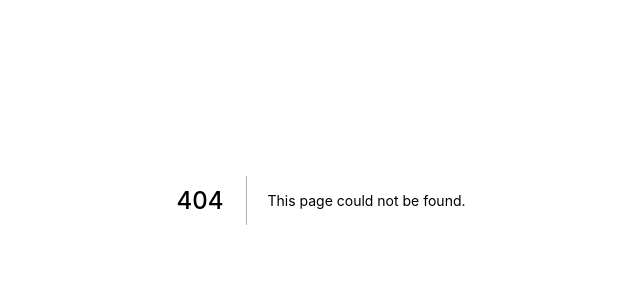
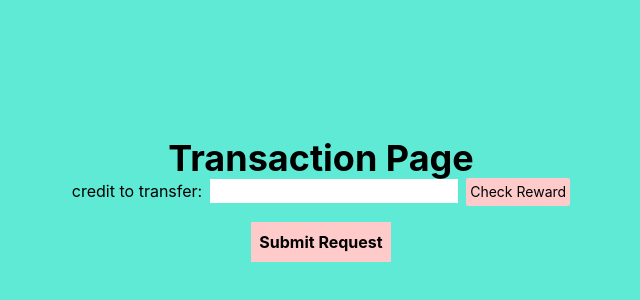
Before and after one commit to Stygian84/LoyaltyApp, a Next.js app in the folder app-ui/: page /1 in a window 1280 px wide. Before the commit this address had no page. Shown: the part 200-500 px from the top of the page, without its empty margins (319-959 px from the left). Built offline with nearby package versions, Linux system fonts and the light colour scheme; no server answers.

Commit message:
transaction page

```diff
--- a/app-ui/package.json
+++ b/app-ui/package.json
@@ -9,12 +9,16 @@
     "lint": "next lint"
   },
   "dependencies": {
+    "axios": "^0.27.2",
     "next": "12.2.0",
     "react": "18.2.0",
     "react-dom": "18.2.0"
   },
   "devDependencies": {
+    "autoprefixer": "^10.4.7",
     "eslint": "8.18.0",
-    "eslint-config-next": "12.2.0"
+    "eslint-config-next": "12.2.0",
+    "postcss": "^8.4.14",
+    "tailwindcss": "^3.1.6"
   }
 }
--- /dev/null
+++ b/app-ui/pages/[pid].js
@@ -0,0 +1,124 @@
+import axios from "axios";
+import { useRouter } from "next/router";
+import { useEffect, useState } from "react";
+// export async function getStaticProps(context) {
+//   const programid = context.params.pid;
+//   try {
+//     const response = await axios.get(`/loyalty${programid}`);
+//   } catch (error) {
+//     console.log("Error", error);
+//   }
+//
+//   return {
+//     props: {},
+//   };
+// }
+axios.defaults.baseURL = "http://localhost:8080";
+
+const ProgramSection = ({ program }) => {
+  return (
+    <div className="flex flex-col text-center">
+      <h2 className="font-bold text-2xl capitalize">{program.name}</h2>
+      <h3 className="text-xl">{program.description}</h3>
+      <p>{program.partner_code}</p>
+    </div>
+  );
+};
+
+const RenderCreditRequest = ({ referenceDoc }) => {
+  return (
+    <div className="text-center">
+      <h1>Refernce Number: {referenceDoc.reference_number}</h1>
+      <h3>Transaction Time: {referenceDoc.transaction_time.Time}</h3>
+      <p>Credit Used: {referenceDoc.credit_used}</p>
+      <p>Reward Expected: {referenceDoc.reward_should_receive}</p>
+      <p>Transaction Status: {referenceDoc.transaction_status}</p>
+    </div>
+  );
+};
+
+const Transaction = ({ props }) => {
+  const [program, setProgram] = useState({});
+  const [creditToUse, setCreditToUse] = useState(0);
+  const [rewardExpected, setRewardExpected] = useState(0);
+  const [referenceDoc, setReferenceDoc] = useState(null);
+  const user = 1;
+  const router = useRouter();
+  const getProgram = async () => {
+    const { pid } = router.query;
+    try {
+      const response = await axios.get(`/loyalty/${pid}`);
+      setProgram(response.data);
+    } catch (error) {
+      console.log("Error", error);
+    }
+  };
+  useEffect(() => {
+    getProgram();
+  }, [router]);
+
+  const initateTransaction = async () => {
+    try {
+      const data = {
+        userId: user,
+        creditToTransfer: parseFloat(creditToUse),
+        membershipId: "1005610",
+        programId: program.id,
+      };
+      const response = await axios.post("/initTransaction", (data = data));
+      setReferenceDoc(response.data);
+    } catch (error) {
+      console.log("err", error);
+    }
+  };
+  const checkReward = async () => {
+    try {
+      const data = {
+        userId: user,
+        creditToTransfer: parseFloat(creditToUse),
+        membershipId: "1005610",
+        programId: program.id,
+      };
+      const response = await axios.post("/checkReward", (data = data));
+      setRewardExpected(response.data.Amount);
+    } catch (error) {
+      console.log("err", error);
+    }
+  };
+
+  return (
+    <div className="flex flex-col items-center justify-center max-w-7xl bg-teal-300 m-auto min-h-screen">
+      <h1 className="font-bold text-4xl">Transaction Page</h1>
+
+      <ProgramSection program={program} />
+      <div>
+        <label className="mr-2">credit to transfer:</label>
+        <input
+          type="number"
+          onChange={(e) => {
+            setCreditToUse(e.target.value);
+          }}
+        />
+        <button
+          className="w-auto h-auto text-sm bg-red-200 p-1 ml-2 rounded-sm"
+          onClick={checkReward}
+        >
+          Check Reward
+        </button>
+      </div>
+      {rewardExpected != 0 && (
+        <p className="text-red-500 font-2xl">
+          your reward expected is: {rewardExpected}
+        </p>
+      )}
+      <button
+        className="font-bold w-auto h-auto bg-red-200 p-2 mt-4"
+        onClick={initateTransaction}
+      >
+        Submit Request
+      </button>
+      {referenceDoc && <RenderCreditRequest referenceDoc={referenceDoc} />}
+    </div>
+  );
+};
+export default Transaction;
--- /dev/null
+++ b/app-ui/postcss.config.js
@@ -0,0 +1,6 @@
+module.exports = {
+  plugins: {
+    tailwindcss: {},
+    autoprefixer: {},
+  },
+}
--- a/app-ui/styles/globals.css
+++ b/app-ui/styles/globals.css
@@ -1,3 +1,6 @@
+@tailwind base;
+@tailwind components;
+@tailwind utilities;
 html,
 body {
   padding: 0;
--- /dev/null
+++ b/app-ui/tailwind.config.js
@@ -0,0 +1,11 @@
+/** @type {import('tailwindcss').Config} */
+module.exports = {
+  content: [
+    "./pages/**/*.{js,ts,jsx,tsx}",
+    "./components/**/*.{js,ts,jsx,tsx}",
+  ],
+  theme: {
+    extend: {},
+  },
+  plugins: [],
+};
```
Also changed, not shown: 1 other file (tests, documents, lock files or other folders).
